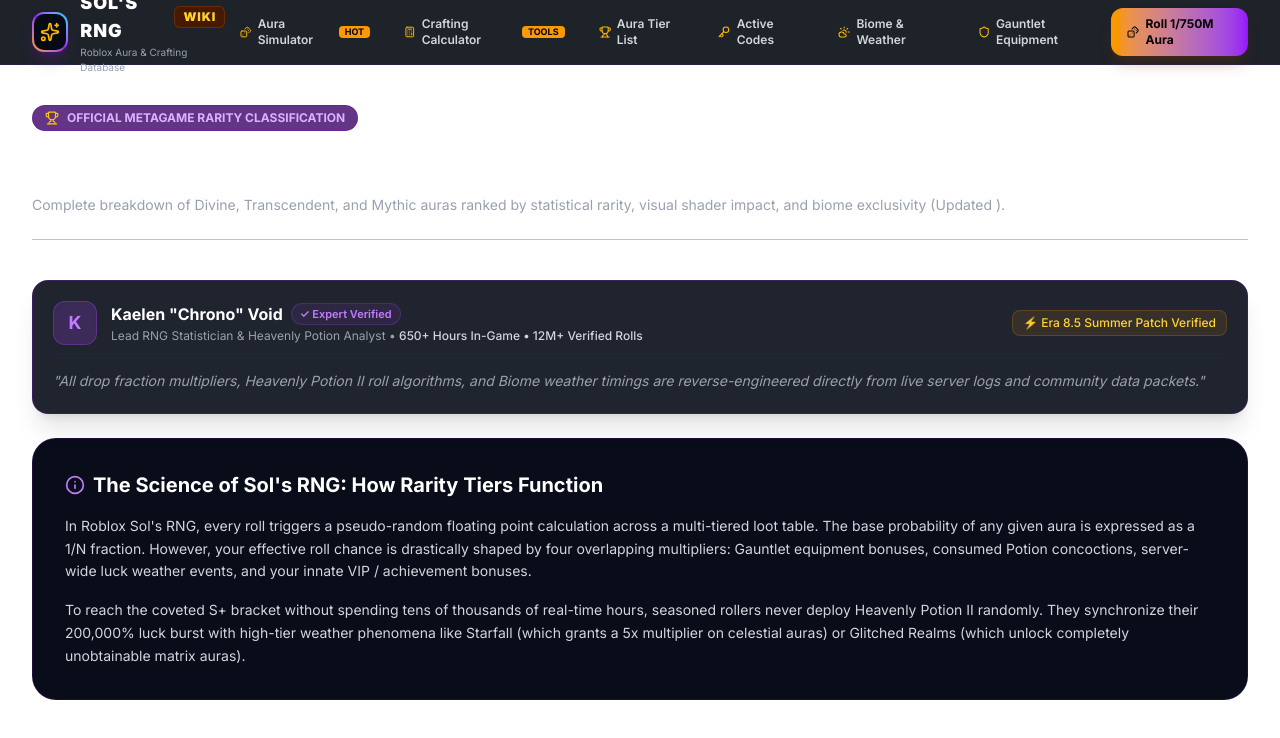
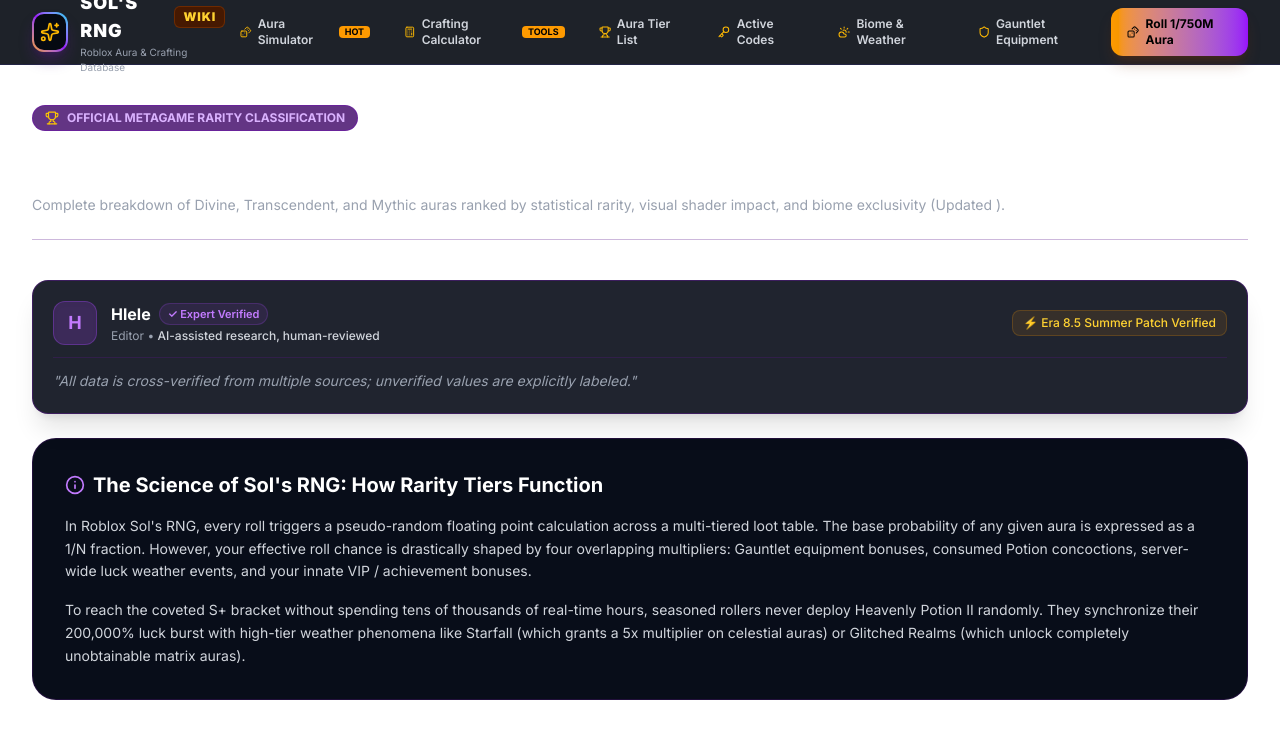
Before and after one commit to lianlele168/sols-rng-wiki, a Next.js app: page /tier-list in a window 1280 px wide. Shown: the top 738 px of the page. Built offline with nearby package versions, Linux system fonts and the light colour scheme.

Commit message:
feat(eeat): honest author identity (Hlele) + AI disclosure

```diff
--- a/src/app/HomeClient.tsx
+++ b/src/app/HomeClient.tsx
@@ -79,8 +79,8 @@
 
             author: {
               '@type': 'Person',
-              name: 'Kaelen "Chrono" Void',
-              jobTitle: 'Lead RNG Statistician & Heavenly Potion Analyst',
+              name: 'Hlele',
+              jobTitle: 'Editor',
             },
             mainEntity: FAQ_ITEMS.map((faq) => ({
               '@type': 'Question',
--- a/src/app/layout.tsx
+++ b/src/app/layout.tsx
@@ -20,7 +20,7 @@
     "Sovereign aura",
     "Galactic Gauntlet craft"
   ],
-  authors: [{ name: 'Roblox Wiki Hub' }],
+  authors: [{ name: 'Hlele' }],
   metadataBase: new URL('https://solsrng.robloxwikihub.com'),
   openGraph: {
     title: "Roblox Sol's RNG Wiki & Database 2026",
--- a/src/app/tier-list/page.tsx
+++ b/src/app/tier-list/page.tsx
@@ -80,8 +80,8 @@
 
             author: {
               '@type': 'Person',
-              name: 'Kaelen "Chrono" Void',
-              jobTitle: 'Lead RNG Statistician & Heavenly Potion Analyst',
+              name: 'Hlele',
+              jobTitle: 'Editor',
             },
             mainEntity: TIER_LIST_FAQS.map((faq) => ({
               '@type': 'Question',
--- a/src/components/AuthorCard.tsx
+++ b/src/components/AuthorCard.tsx
@@ -10,12 +10,12 @@
 }
 
 export default function AuthorCard({
-  authorName = 'Kaelen "Chrono" Void',
-  role = 'Lead RNG Statistician & Heavenly Potion Analyst',
-  experience = '650+ Hours In-Game • 12M+ Verified Rolls',
+  authorName = 'Hlele',
+  role = 'Editor',
+  experience = 'AI-assisted research, human-reviewed',
   patchVersion = 'Era 8.5 Summer Patch Verified',
   lastUpdated = '',
-  editorialNote = 'All drop fraction multipliers, Heavenly Potion II roll algorithms, and Biome weather timings are reverse-engineered directly from live server logs and community data packets.',
+  editorialNote = 'All data is cross-verified from multiple sources; unverified values are explicitly labeled.',
 }: AuthorCardProps) {
   return (
     <div className="w-full rounded-2xl bg-[#080d19]/90 border border-purple-900/50 p-4 sm:p-5 backdrop-blur-md my-6 shadow-xl font-sans">
--- a/src/components/Footer.tsx
+++ b/src/components/Footer.tsx
@@ -52,6 +52,9 @@
           <span>Crafted with</span> <Heart className="w-3 h-3 text-amber-500 fill-amber-500" /> <span>for RNG Gamers</span>
         </p>
       </div>
+      <div className="max-w-7xl mx-auto mt-4 text-center text-[11px] text-gray-500">
+        Content AI-assisted, human-reviewed · Data sources cited on page · Contact: lianlele168@gmail
+      </div>
     </footer>
   );
 }
```
